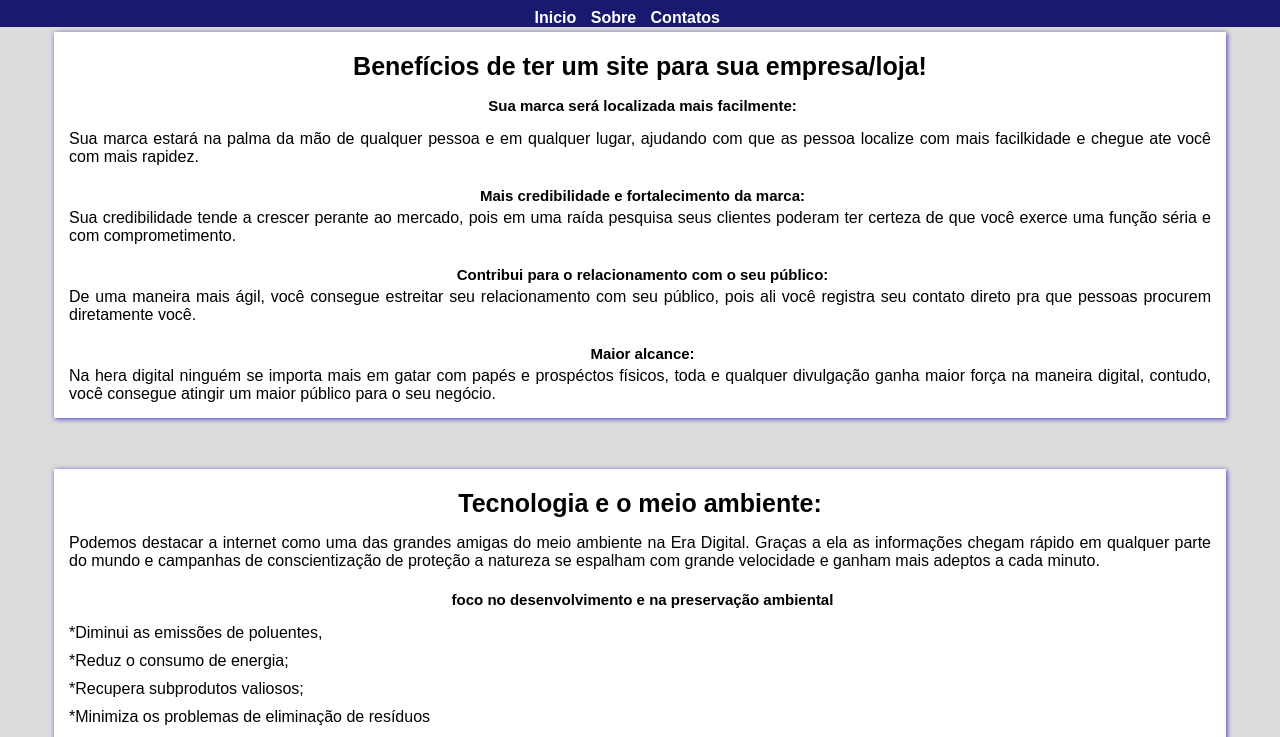
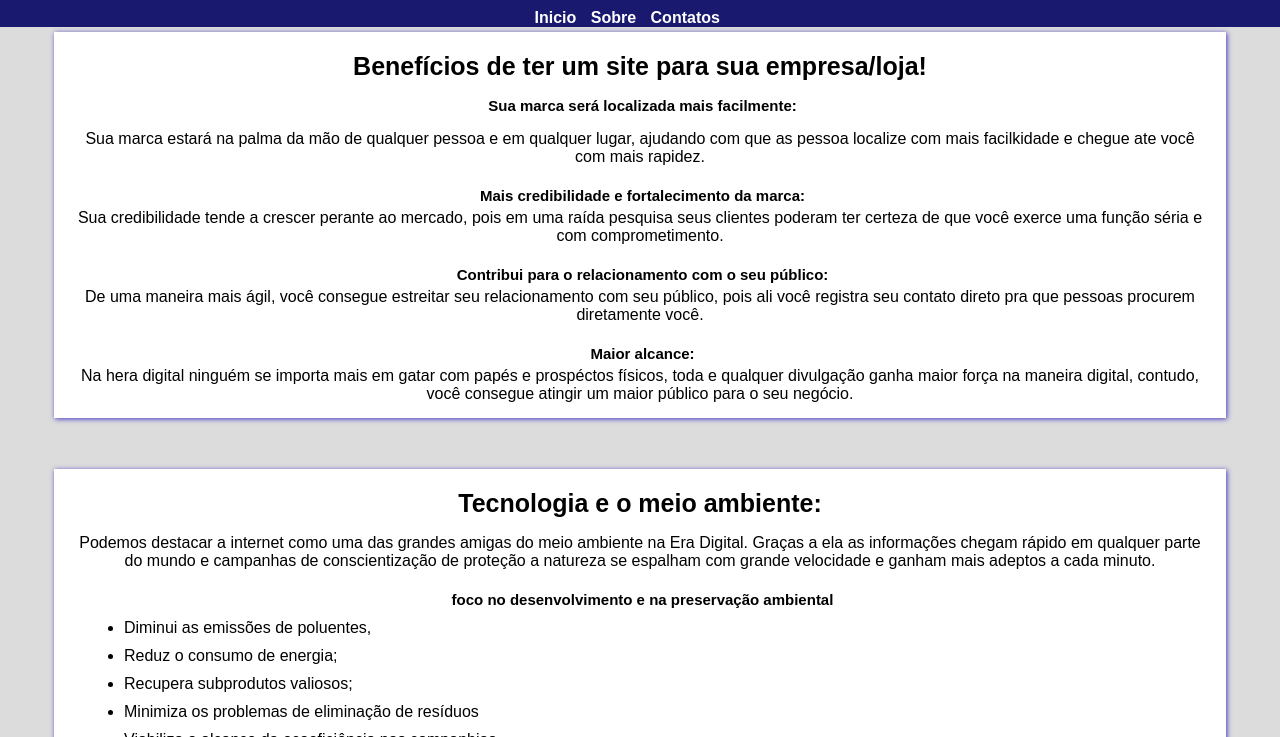
Before and after one commit to Matheus-Allen/NewTech, a plain HTML site: page index.html in a window 1280 px wide. Shown: the part 63-800 px from the top of the page. Drawn offline with Linux system fonts and the light colour scheme.

Commit message:
Ajustes
Alguns ajustes na index e sobre.

```diff
--- a/global.css
+++ b/global.css
@@ -255,3 +255,11 @@ padding: 50px;
 text-align: center;
 
 }
+
+ul, li{
+    font-size: 1.6rem;
+    font-family: Arial;
+    text-align: left;
+    margin-left: 30px;
+    padding-bottom: 10px;
+}
--- a/index.html
+++ b/index.html
@@ -32,27 +32,27 @@
             <h2>Sua marca será localizada mais facilmente:</h2>
                 <br>
 
-                <p>
+                <p class="valores">
                 Sua marca estará na palma da mão de qualquer pessoa e em qualquer lugar, ajudando com que as pessoa localize com mais facilkidade e chegue ate você com mais rapidez.
                 </p>
                 <br>
 
                 <h2>Mais credibilidade e fortalecimento da marca:</h2>
-            <p>
+            <p class="valores">
                 Sua credibilidade tende a crescer perante ao mercado, pois em uma raída pesquisa seus clientes poderam ter certeza de que você exerce uma função séria e com comprometimento.
             </p>
             <br>
 
             <h2>Contribui para o relacionamento com o seu público:</h2>
 
-            <p>
+            <p class="valores">
                 De uma maneira mais ágil, você consegue estreitar seu relacionamento com seu público, pois ali você registra seu contato direto pra que pessoas procurem diretamente você.
             </p>
             <br>
 
             <h2>Maior alcance:</h2>
 
-            <p>
+            <p class="valores">
                 Na hera digital ninguém se importa mais em gatar com papés e prospéctos físicos, toda e qualquer divulgação ganha maior força na maneira digital, contudo, você consegue atingir um maior público para o seu negócio.
             </p>
 
@@ -65,19 +65,22 @@
                 <h1>Tecnologia e o meio ambiente:</h1>
                 <br>
 
-                <p>
+                <p class="valores">
                 Podemos destacar a internet como uma das grandes amigas do meio ambiente na Era Digital. Graças a ela as informações chegam rápido em qualquer parte do mundo e campanhas de conscientização de proteção a natureza se espalham com grande velocidade e ganham mais adeptos a cada minuto.
                 </p>
                 <br>
 
                 <h2>foco no desenvolvimento e na preservação ambiental</h2>
                 <br>
+                <ul>
+                    <li>Diminui as emissões de poluentes,</li>
+                    <li>Reduz o consumo de energia;</li>
+                    <li>Recupera subprodutos valiosos;</li>
+                    <li>Minimiza os problemas de eliminação de resíduos</li>
+                    <li>Viabiliza o alcance da ecoeficiência nas companhias</li>
 
-                <p>*Diminui as emissões de poluentes,</p>
-                <p>*Reduz o consumo de energia;</p>
-                <p>*Recupera subprodutos valiosos;</p>
-                <p>*Minimiza os problemas de eliminação de resíduos</p>
-            <p>*Viabiliza o alcance da ecoeficiência nas companhias;</p>
+                </ul>
+
              </section>
 
 <br>
```
Also changed, not shown: sobre.html (+9 -9 lines).
